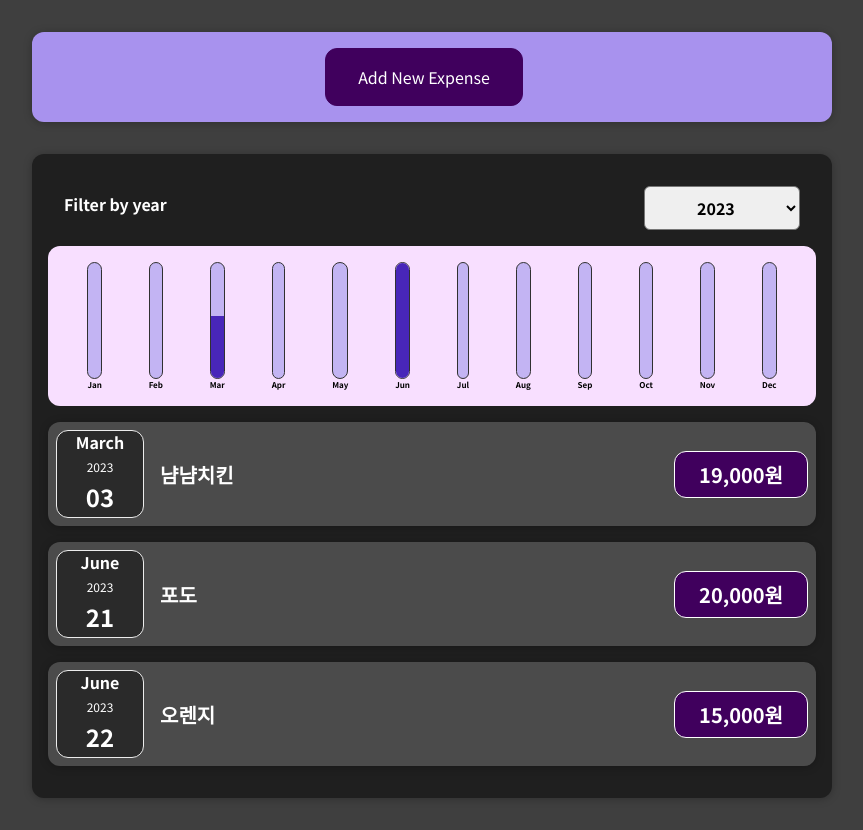
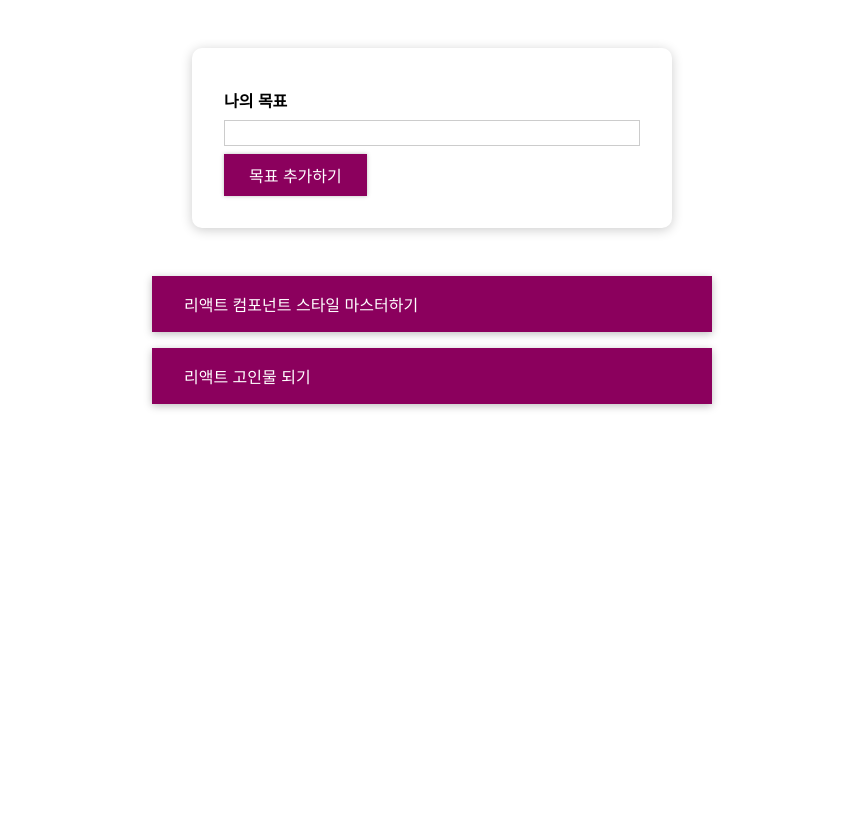
Before and after one commit to soongu/react-basic-study202306, a React (Create React App) app: page / in a window 1280 px wide. Shown: the whole page, without its empty margins (208-1071 px from the left). After the commit the page ends 800 px from the top, so only its background shows below. Built offline with nearby package versions, Linux system fonts and the light colour scheme.

Commit message:
#20. 컴포넌트 스타일링 초기 세팅

```diff
--- /dev/null
+++ b/src/App.css
@@ -0,0 +1,14 @@
+#goals {
+  width: 35rem;
+  max-width: 90%;
+  margin: 3rem auto;
+}
+
+#goal-form {
+  width: 30rem;
+  max-width: 90%;
+  margin: 3rem auto;
+  padding: 2rem;
+  box-shadow: 0 2px 12px rgba(0, 0, 0, 0.2);
+  border-radius: 10px;
+}
--- a/src/App.js
+++ b/src/App.js
@@ -1,26 +1,48 @@
-import React, { useState } from "react";
-import Expenses from "./components/Expenses/Expenses";
-import NewExpense from "./components/NewExpense/NewExpense";
+import React, { useState } from 'react';
 
-const DUMMY_EXPENSES = [
-  { id: 1, title: "냠냠치킨", price: 19000, date: new Date(2023, 3 - 1, 3) },
-  { id: 2, title: "양파", price: 5000, date: new Date(2022, 12 - 1, 7) },
-  { id: 3, title: "포도", price: 20000, date: new Date(2023, 6 - 1, 21) },
-  { id: 4, title: "오렌지", price: 15000, date: new Date(2023, 6 - 1, 22) },
-];
+import CourseGoalList from './components/CourseGoals/CourseGoalList/CourseGoalList';
+import CourseInput from './components/CourseGoals/CourseInput/CourseInput';
+import './App.css';
 
 const App = () => {
-  const [expenses, setExpenses] = useState(DUMMY_EXPENSES);
+  const [courseGoals, setCourseGoals] = useState([
+    { text: '리액트 컴포넌트 스타일 마스터하기', id: 'g1' },
+    { text: '리액트 고인물 되기', id: 'g2' }
+  ]);
 
-  const addExpenseHandler = (expense) => {
-    // console.log('In App.js :', expense);
-    setExpenses((prevExpenses) => [expense, ...prevExpenses]);
+  const addGoalHandler = enteredText => {
+    setCourseGoals(prevGoals => {
+      const updatedGoals = [...prevGoals];
+      updatedGoals.unshift({ text: enteredText, id: Math.random().toString() });
+      return updatedGoals;
+    });
   };
+
+  const deleteItemHandler = goalId => {
+    setCourseGoals(prevGoals => {
+      const updatedGoals = prevGoals.filter(goal => goal.id !== goalId);
+      return updatedGoals;
+    });
+  };
+
+  let content = (
+    <p style={{ textAlign: 'center' }}>목표를 등록해주세요!</p>
+  );
+
+  if (courseGoals.length > 0) {
+    content = (
+      <CourseGoalList items={courseGoals} onDeleteItem={deleteItemHandler} />
+    );
+  }
 
   return (
     <div>
-      <NewExpense onAddExpense={addExpenseHandler} />
-      <Expenses items={expenses} />
+      <section id="goal-form">
+        <CourseInput onAddGoal={addGoalHandler} />
+      </section>
+      <section id="goals">
+        {content}
+      </section>
     </div>
   );
 };
--- /dev/null
+++ b/src/components/CourseGoals/CourseGoalItem/CourseGoalItem.css
@@ -0,0 +1,8 @@
+.goal-item {
+  margin: 1rem 0;
+  background: #8b005d;
+  box-shadow: 0 2px 8px rgba(0, 0, 0, 0.26);
+  color: white;
+  padding: 1rem 2rem;
+  cursor: pointer;
+}
--- /dev/null
+++ b/src/components/CourseGoals/CourseGoalItem/CourseGoalItem.js
@@ -0,0 +1,20 @@
+import React from 'react';
+
+import './CourseGoalItem.css';
+
+const CourseGoalItem = ({id, onDelete, children}) => {
+  // const [deleteText, setDeleteText] = useState('');
+
+  const deleteHandler = () => {
+    // setDeleteText('(삭제됨!)');
+    onDelete(id);
+  };
+
+  return (
+    <li className="goal-item" onClick={deleteHandler}>
+      {children}
+    </li>
+  );
+};
+
+export default CourseGoalItem;
--- /dev/null
+++ b/src/components/CourseGoals/CourseGoalList/CourseGoalList.css
@@ -0,0 +1,5 @@
+.goal-list {
+  list-style: none;
+  margin: 0;
+  padding: 0;
+}
--- /dev/null
+++ b/src/components/CourseGoals/CourseGoalList/CourseGoalList.js
@@ -0,0 +1,22 @@
+import React from 'react';
+
+import CourseGoalItem from '../CourseGoalItem/CourseGoalItem';
+import './CourseGoalList.css';
+
+const CourseGoalList = ({ items, onDeleteItem }) => {
+  return (
+    <ul className="goal-list">
+      {items.map(goal => (
+        <CourseGoalItem
+          key={goal.id}
+          id={goal.id}
+          onDelete={onDeleteItem}
+        >
+          {goal.text}
+        </CourseGoalItem>
+      ))}
+    </ul>
+  );
+};
+
+export default CourseGoalList;
--- /dev/null
+++ b/src/components/CourseGoals/CourseInput/CourseInput.css
@@ -0,0 +1,24 @@
+.form-control {
+  margin: 0.5rem 0;
+}
+
+.form-control label {
+  font-weight: bold;
+  display: block;
+  margin-bottom: 0.5rem;
+}
+
+.form-control input {
+  display: block;
+  width: 100%;
+  border: 1px solid #ccc;
+  font: inherit;
+  line-height: 1.5rem;
+  padding: 0 0.25rem;
+}
+
+.form-control input:focus {
+  outline: none;
+  background: #fad0ec;
+  border-color: #8b005d;
+}
--- /dev/null
+++ b/src/components/CourseGoals/CourseInput/CourseInput.js
@@ -0,0 +1,29 @@
+import React, { useState } from 'react';
+
+import Button from '../../UI/Button/Button';
+import './CourseInput.css';
+
+const CourseInput = ({ onAddGoal }) => {
+  const [enteredValue, setEnteredValue] = useState('');
+
+  const goalInputChangeHandler = e => {
+    setEnteredValue(e.target.value);
+  };
+
+  const formSubmitHandler = e => {
+    e.preventDefault();
+    onAddGoal(enteredValue);
+  };
+
+  return (
+    <form onSubmit={formSubmitHandler}>
+      <div className="form-control">
+        <label>나의 목표</label>
+        <input type="text" onChange={goalInputChangeHandler} />
+      </div>
+      <Button type="submit">목표 추가하기</Button>
+    </form>
+  );
+};
+
+export default CourseInput;
--- /dev/null
+++ b/src/components/UI/Button/Button.css
@@ -0,0 +1,20 @@
+.button {
+  font: inherit;
+  padding: 0.5rem 1.5rem;
+  border: 1px solid #8b005d;
+  color: white;
+  background: #8b005d;
+  box-shadow: 0 0 4px rgba(0, 0, 0, 0.26);
+  cursor: pointer;
+}
+
+.button:focus {
+  outline: none;
+}
+
+.button:hover,
+.button:active {
+  background: #ac0e77;
+  border-color: #ac0e77;
+  box-shadow: 0 0 8px rgba(0, 0, 0, 0.26);
+}
--- /dev/null
+++ b/src/components/UI/Button/Button.js
@@ -0,0 +1,13 @@
+import React from 'react';
+
+import './Button.css';
+
+const Button = ({ type, onClick, children}) => {
+  return (
+    <button type={type} className="button" onClick={onClick}>
+      {children}
+    </button>
+  );
+};
+
+export default Button;
--- a/src/index.css
+++ b/src/index.css
@@ -1,14 +1,11 @@
-@import url('https://fonts.googleapis.com/css2?family=Noto+Sans+JP:wght@400;700&display=swap');
-
 * {
   box-sizing: border-box;
 }
 
 html {
-  font-family: 'Noto Sans JP', sans-serif;
+  font-family: sans-serif;
 }
 
 body {
   margin: 0;
-  background-color: #3f3f3f;
 }
```
